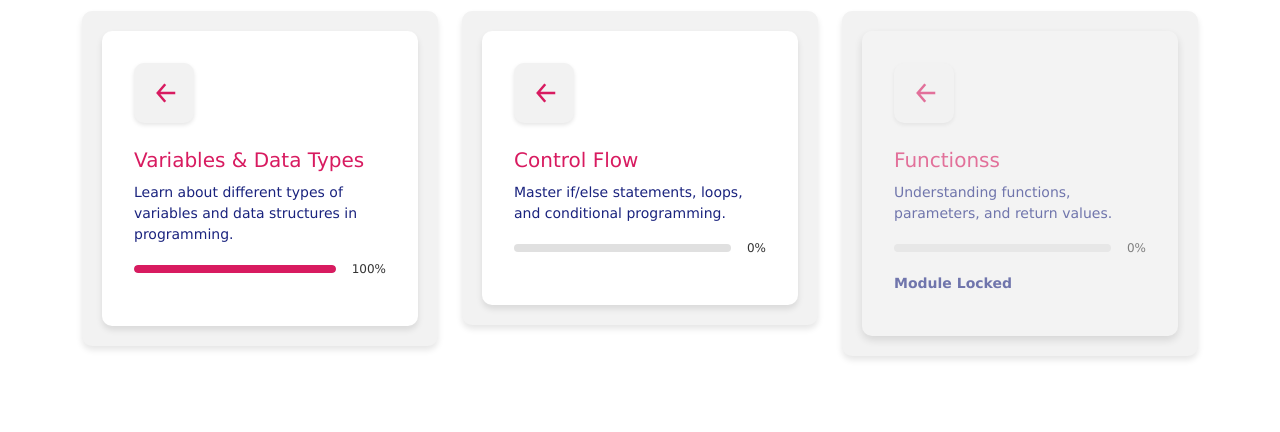
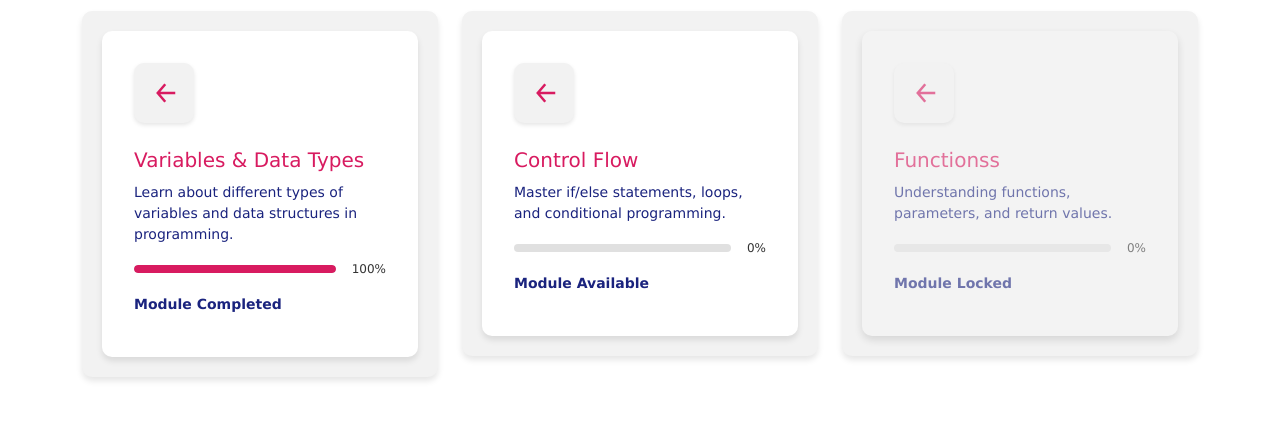
Before and after one commit to OMTPC/code-tutor, a Flask app: page /dashboard in a window 1280 px wide. Shown: the part 368-800 px from the top of the page. Run offline with Flask 3, Linux system fonts and the light colour scheme; a user stored in the database is signed in.

Commit message:
logic in progress

```diff
--- a/app.py
+++ b/app.py
@@ -147,7 +147,7 @@ def check_solution(user_code, exercise_id):
 
     # Check if any solution matches the user code
     for solution in solutions:
-        if solution.solution_type == 'text' and solution.solution_text.strip() == user_code.strip():
+        if solution.solution_type == 'text' and solution.solution_text.strip().lower() == user_code.strip().lower():
             return "Correct!"  # User's code matches the exact text solution
 
         if solution.solution_type == 'regex':
@@ -161,17 +161,18 @@ def check_solution(user_code, exercise_id):
 # Flask route to check the user's code (API)
 @app.route('/check_code', methods=['POST'])
 def check_code():
-    # Get the code submitted by the user from the JSON body
-    data = request.get_json()  # Since we are sending JSON, use get_json()
+    data = request.get_json()
 
-    user_code = data.get('code')  # User's code from the request
-    exercise_id = data.get('exercise_id')  # Exercise ID sent with the request
+    if not data or 'code' not in data or 'exercise_id' not in data:
+        return jsonify({'result': 'Error: Missing code or exercise ID'}), 400  # Bad Request
 
-    # Check if the user's code is correct
+    user_code = data['code']
+    exercise_id = data['exercise_id']
+
     result = check_solution(user_code, exercise_id)
 
     if result == "Correct!":
-        # Mark the exercise as completed for the user in the UserExerciseProgress table
+        # Update the progress for the exercise
         progress = UserExerciseProgress.query.filter_by(userid=current_user.userid, exerciseid=exercise_id).first()
         if not progress:
             progress = UserExerciseProgress(userid=current_user.userid, exerciseid=exercise_id, status='completed')
@@ -181,8 +182,25 @@ def check_code():
 
         db.session.commit()
 
-    # Return the result as a JSON response
+        # Check if the user has completed all exercises in the current module
+        module_id = Exercise.query.filter_by(exerciseid=exercise_id).first().moduleid
+        completed_exercises = UserExerciseProgress.query.filter_by(userid=current_user.userid, status='completed').join(Exercise).filter(Exercise.moduleid == module_id).count()
+
+        total_exercises = Exercise.query.filter_by(moduleid=module_id).count()
+
+        # If all exercises in the module are completed, mark the module as completed
+        if completed_exercises == total_exercises:
+            module_progress = UserModuleProgress.query.filter_by(userid=current_user.userid, moduleid=module_id).first()
+            if not module_progress:
+                module_progress = UserModuleProgress(userid=current_user.userid, moduleid=module_id, status='completed')
+                db.session.add(module_progress)
+            else:
+                module_progress.status = 'completed'
+
+            db.session.commit()
+
     return jsonify({'result': result})
+
 
 
 
@@ -266,7 +284,7 @@ def login():
 @app.route("/dashboard")
 @login_required
 def dashboard():
-    # Retrieve user's modules and calculate progress
+    # Initialize the list to store user modules and progress
     user_modules = []
 
     # Get all modules the user has access to
@@ -289,20 +307,33 @@ def dashboard():
             # Calculate percentage progress
             progress = int((completed_exercises / len(exercises)) * 100) if exercises else 0
 
+            # Determine module status
+            if module.moduleid > 1:  # The second module and beyond
+                previous_module_progress = UserModuleProgress.query.filter_by(userid=current_user.userid, moduleid=module.moduleid - 1).first()
+                if previous_module_progress and previous_module_progress.status == 'completed':
+                    module_status = 'available'  # Next module becomes available after completing the previous one
+                else:
+                    module_status = 'locked'  # If previous module is not completed, lock the current module
+            else:
+                module_status = user_module_progress.status  # For the first module, use the user's current status
 
-            # Add module progress to the list
+            # Add module progress and status to the list
             user_modules.append({
                 'module': module,
-                'status': user_module_progress.status,
+                'status': module_status,
                 'progress': progress
+            })
+        else:
+            # If the user has no progress for this module, consider it locked
+            user_modules.append({
+                'module': module,
+                'status': 'locked',
+                'progress': 0
             })
 
     return render_template("dashboard.html", user_modules=user_modules)
 
 
-
-
-# Route: View Exercises for a Module
 @app.route("/module/<int:module_id>/exercises", methods=["GET", "POST"])
 @login_required
 def exercises(module_id):
@@ -311,7 +342,7 @@ def exercises(module_id):
 
     # Retrieve the module and its exercises
     module = Module.query.get_or_404(module_id)
-    exercises = Exercise.query.filter_by(moduleid=module_id).all()
+    exercises = Exercise.query.filter_by(moduleid=module_id).order_by(Exercise.exerciseid).all()
 
     # Get user's progress for this module
     user_progress = UserModuleProgress.query.filter_by(userid=current_user.userid, moduleid=module_id).first()
@@ -347,17 +378,34 @@ def exercises(module_id):
                 completed_exercise.status = 'completed'  # Mark as completed
                 db.session.commit()
 
+                # Find the current exercise index
+                current_exercise_index = next(i for i, exercise in enumerate(exercises) if str(exercise.exerciseid) == completed_exercise_id)
+
                 # Unlock the next exercise
-                next_exercise = Exercise.query.filter(Exercise.exerciseid > int(completed_exercise_id)).first()
+                next_exercise = exercises[current_exercise_index + 1] if current_exercise_index + 1 < len(exercises) else None
                 if next_exercise:
                     next_exercise_progress = UserExerciseProgress.query.filter_by(userid=current_user.userid, exerciseid=next_exercise.exerciseid).first()
                     if next_exercise_progress:
                         next_exercise_progress.status = 'available'
                         db.session.commit()
 
-                # Update module progress (optional, based on your logic)
+                # Update module progress
                 user_progress.progress = (user_progress.progress + 1) / len(exercises) * 100
                 db.session.commit()
+
+                # If the second exercise is completed, unlock the next module
+                if completed_exercise_id == str(exercises[-1].exerciseid):  # If it's the second exercise
+                    next_module = Module.query.filter(Module.moduleid > module_id).first()
+                    if next_module:
+                        # Unlock the second module for the user
+                        user_module_progress = UserModuleProgress.query.filter_by(userid=current_user.userid, moduleid=next_module.moduleid).first()
+                        if not user_module_progress:
+                            user_module_progress = UserModuleProgress(userid=current_user.userid, moduleid=next_module.moduleid, status='available', progress=0)
+                            db.session.add(user_module_progress)
+                            db.session.commit()
+
+                        # Update the status of the module (unlocking the next module)
+                        update_module_status(next_module.moduleid)  # Call this function to update the next module's status
 
                 # Redirect to Future You page
                 return redirect(url_for('future_you'))
@@ -365,21 +413,75 @@ def exercises(module_id):
     return render_template("exercise.html", module=module, exercises=exercises, exercise_progress=exercise_progress)
 
 
+# Add this function to check and update the module status
+def update_module_status(module_id):
+    exercises = Exercise.query.filter_by(moduleid=module_id).all()
+    completed_exercises = UserExerciseProgress.query.filter_by(userid=current_user.userid, status='completed').join(Exercise).filter(Exercise.moduleid == module_id).count()
+
+    # If all exercises are completed, update module status to 'completed'
+    if len(exercises) == completed_exercises:
+        module_progress = UserModuleProgress.query.filter_by(userid=current_user.userid, moduleid=module_id).first()
+        if module_progress:
+            # Ensure the module stays completed or available for the user
+            if module_progress.status != 'completed':
+                module_progress.status = 'completed'
+                db.session.commit()
 
 
 
-# Future You page route
+
 @app.route("/future_you", methods=["GET", "POST"])
 @login_required
 def future_you():
-    # Retrieve the module ID from session
+    # Retrieve the current module ID from the session
     module_id = session.get('current_module_id')
 
+    # Get the second exercise for the current module (explicitly)
+    second_exercise = Exercise.query.filter_by(moduleid=module_id).order_by(Exercise.exerciseid).offset(1).first()  # Get the second exercise
+    second_exercise_completed = UserExerciseProgress.query.filter_by(
+        userid=current_user.userid,
+        exerciseid=second_exercise.exerciseid,
+        status='completed'
+    ).first()
+
+    print(f"Second Exercise Completed: {second_exercise_completed is not None}")
+
     if request.method == 'POST':
-        # After completing Future You, redirect to the exercise page
-        return redirect(url_for('exercises', module_id=module_id))
+        if second_exercise_completed:
+            # Find the next module based on the current module ID
+            next_module = Module.query.filter(Module.moduleid > module_id).order_by(Module.moduleid.asc()).first()
 
-    return render_template("future_you.html")
+            if next_module:
+                # Get user progress for the next module
+                user_module_progress = UserModuleProgress.query.filter_by(
+                    userid=current_user.userid,
+                    moduleid=next_module.moduleid
+                ).first()
+
+                if user_module_progress:
+                    print(f"Unlocking next module: {next_module.title}")
+
+                    # Set the status of the next module to 'available'
+                    user_module_progress.status = 'available'
+                    user_module_progress.progress = 0  # Reset progress for the new module (optional)
+                    db.session.commit()
+
+                else:
+                    print("User progress for the next module not found.")
+
+            else:
+                print("Next module not found.")
+
+            # Redirect to the dashboard after completing the second exercise
+            return redirect(url_for('dashboard'))  # Redirect to the dashboard
+
+        else:
+            # Redirect to the exercise page after completing the first exercise (if not completed the second one yet)
+            return redirect(url_for('exercises', module_id=module_id))
+
+    return render_template("future_you.html", second_exercise_completed=second_exercise_completed)
+
+
 
 
 
--- a/templates/dashboard.html
+++ b/templates/dashboard.html
@@ -1,12 +1,3 @@
-<!--
-Created by: Orlando Caetano
-Date: [Insert Date]
-Description: This page displays the user dashboard, where users can view their learning journey, progress, and access unlocked modules.
-Each module is represented with its title, description, and progress bar, with an indication if it's locked or unlocked.
-Resources:
--->
-
-
 {% extends 'base.html' %}
 
 {% block title %}Dashboard{% endblock %}
@@ -27,11 +18,14 @@ Resources:
             {% for user_module in user_modules %}
             <div class="col-md-6 col-lg-4 mb-4">
                 <div class="learning-boxe">
-                        <div class="module {% if user_module.status == 'locked' %}locked-module{% endif %}">
+                    <div class="module
+                        {% if user_module.status == 'locked' %}locked-module{% endif %}
+                        {% if user_module.status == 'available' %}available-module{% endif %}
+                        {% if user_module.status == 'in progress' %}in-progress-module{% endif %}
+                        {% if user_module.status == 'completed' %}completed-module{% endif %}"> <!-- Add completed status class -->
 
-                            <!-- Check if module is locked -->
+                        <!-- Check if module is locked, available, in progress, or completed -->
                         {% if user_module.status == 'locked' %}
-                                <!-- Locked Module Icon -->
                             <div class="icon-box" style="cursor: not-allowed;">
                                 <svg viewBox="0 0 24 24" fill="none" stroke="currentColor" stroke-width="2">
                                     <path d="M13 5L7 12L13 19M7 12H21" />
@@ -39,19 +33,14 @@ Resources:
                             </div>
                             <h2>{{ user_module.module.title }}</h2>
                             <p>{{ user_module.module.description }}</p>
-
-                                <!-- Progress Bar for Locked Module -->
                             <div class="progress-wrapper">
                                 <div class="progress-bar" data-progress="{{ user_module.progress }}%">
                                     <div class="progress" style="width: {{ user_module.progress }}%;"></div>
                                 </div>
                                 <span class="progress-text">{{ user_module.progress }}%</span>
                             </div>
-                                <!-- Module Locked message below the progress bar -->
                             <p><strong>Module Locked</strong></p>
-                            {% else %}
-
-                                <!-- Unlocked Module Icon -->
+                        {% elif user_module.status == 'available' %}
                             <div class="icon-box" onclick="window.location.href='{{ url_for('exercises', module_id=user_module.module.moduleid) }}';" style="cursor: pointer;">
                                 <svg viewBox="0 0 24 24" fill="none" stroke="currentColor" stroke-width="2">
                                     <path d="M13 5L7 12L13 19M7 12H21" />
@@ -59,14 +48,43 @@ Resources:
                             </div>
                             <h2>{{ user_module.module.title }}</h2>
                             <p>{{ user_module.module.description }}</p>
-
-                                <!-- Progress Bar for Unlocked Module -->
                             <div class="progress-wrapper">
                                 <div class="progress-bar" data-progress="{{ user_module.progress }}%">
                                     <div class="progress" style="width: {{ user_module.progress }}%;"></div>
                                 </div>
                                 <span class="progress-text">{{ user_module.progress }}%</span>
                             </div>
+                            <p><strong>Module Available</strong></p>
+                        {% elif user_module.status == 'in progress' %}
+                            <div class="icon-box" style="cursor: not-allowed;">
+                                <svg viewBox="0 0 24 24" fill="none" stroke="currentColor" stroke-width="2">
+                                    <path d="M13 5L7 12L13 19M7 12H21" />
+                                </svg>
+                            </div>
+                            <h2>{{ user_module.module.title }}</h2>
+                            <p>{{ user_module.module.description }}</p>
+                            <div class="progress-wrapper">
+                                <div class="progress-bar" data-progress="{{ user_module.progress }}%">
+                                    <div class="progress" style="width: {{ user_module.progress }}%;"></div>
+                                </div>
+                                <span class="progress-text">{{ user_module.progress }}%</span>
+                            </div>
+                            <p><strong>Module in Progress</strong></p>
+                        {% elif user_module.status == 'completed' %}
+                            <div class="icon-box" onclick="window.location.href='{{ url_for('exercises', module_id=user_module.module.moduleid) }}';" style="cursor: pointer;">
+                                <svg viewBox="0 0 24 24" fill="none" stroke="currentColor" stroke-width="2">
+                                    <path d="M13 5L7 12L13 19M7 12H21" />
+                                </svg>
+                            </div>
+                            <h2>{{ user_module.module.title }}</h2>
+                            <p>{{ user_module.module.description }}</p>
+                            <div class="progress-wrapper">
+                                <div class="progress-bar" data-progress="100%">
+                                    <div class="progress" style="width: 100%;"></div>
+                                </div>
+                                <span class="progress-text">100%</span>
+                            </div>
+                            <p><strong>Module Completed</strong></p>
                         {% endif %}
                     </div>
                 </div>
```
Also changed, not shown: templates/exercise.html (+10 -9 lines), templates/future_you.html (+10 -2 lines), instance/codetutorDB.db. Lines whose indentation alone changed are shown as unchanged.
